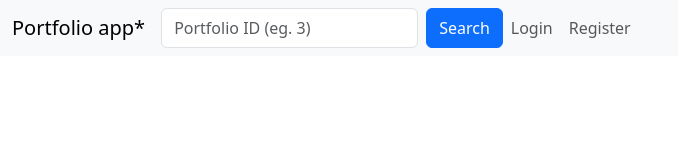
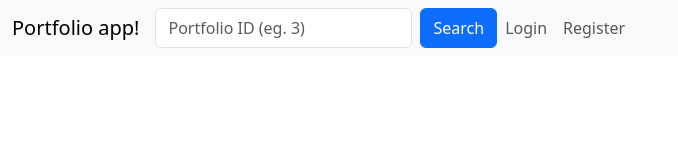
Before and after one commit to pkoeiman-q/pascal-azure-study-angular, an Angular app: page / in a window 1280 px wide. Shown: the top 160 px of the page, without its empty margins (0-678 px from the left). Built offline with nearby package versions, Linux system fonts and the light colour scheme.

Commit message:
Deploy test commit

```diff
--- a/src/app/components/shared/navbar/navbar.component.html
+++ b/src/app/components/shared/navbar/navbar.component.html
@@ -1,6 +1,6 @@
 <nav class="navbar navbar-expand-lg navbar-light bg-light">
   <div class="container-fluid">
-    <a class="navbar-brand" href="#">Portfolio app*</a>
+    <a class="navbar-brand" href="#">Portfolio app!</a>
     <button class="navbar-toggler" type="button" data-toggle="collapse" data-target="#navbarSupportedContent" aria-controls="navbarSupportedContent" aria-expanded="false" aria-label="Toggle navigation">
       <span class="navbar-toggler-icon"></span>
     </button>
```
